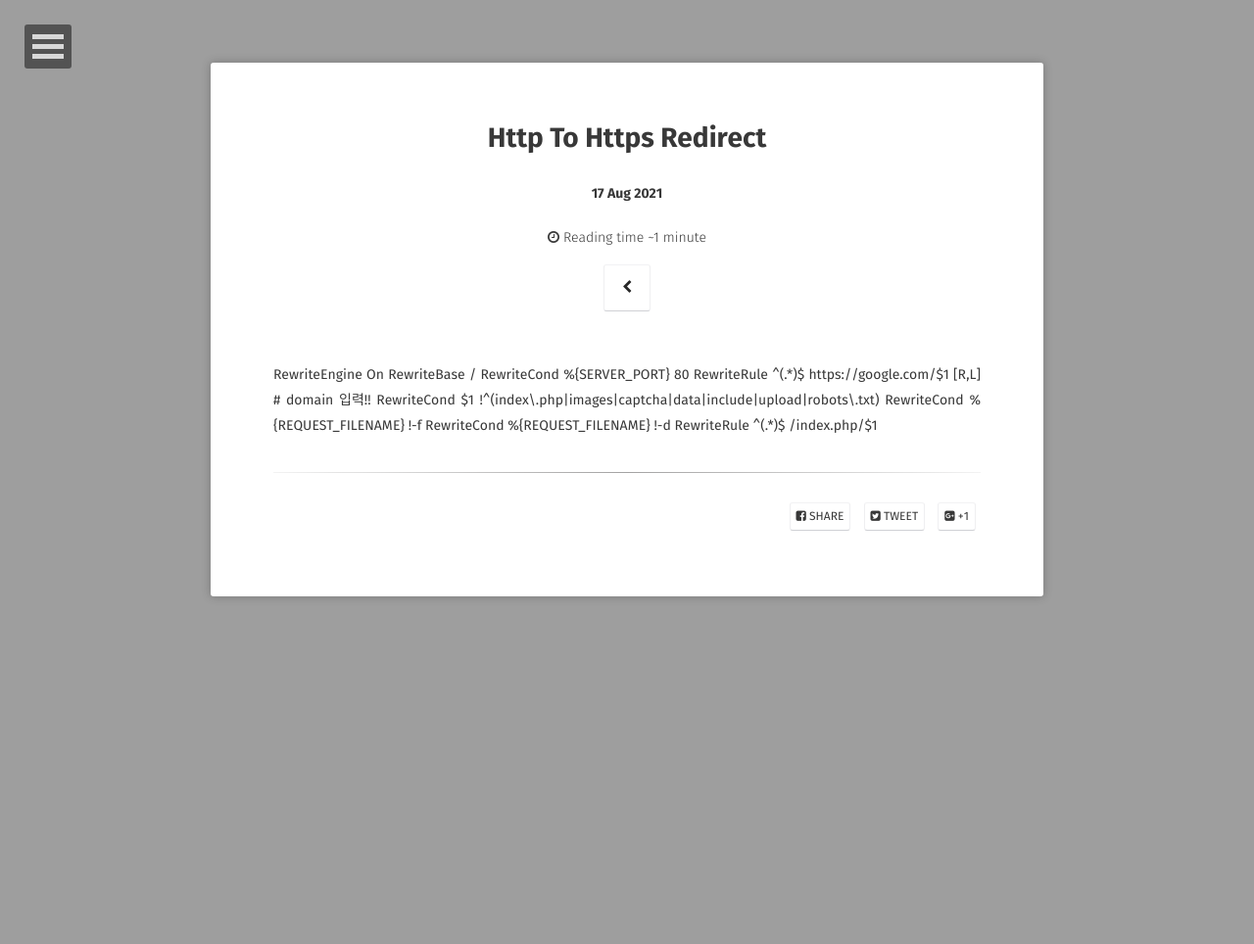
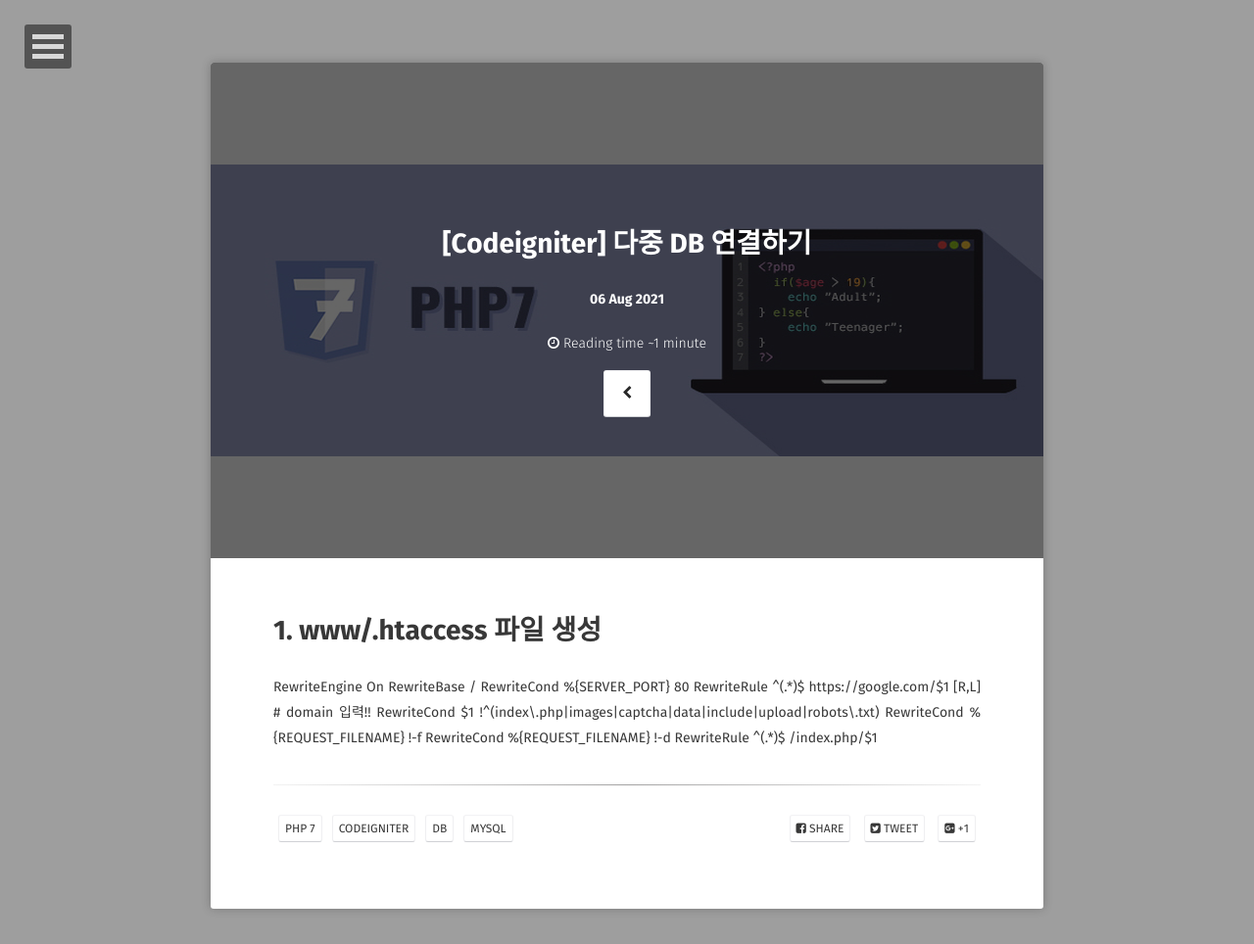
Before and after one commit to GayeonYoon/GayeonYoon.github.io, a Jekyll site: the page built from _posts/2021-08-17-HTTP-TO-HTTPS-REDIRECT.md, in a window 1280 px wide. Shown: the whole page at 98% size. Built offline with Jekyll 4.4.1, drawn with Linux system fonts in a browser that asks for light colours; some web fonts are replaced; our own code applies the rules of GitHub Pages for plain Markdown files; comment, search, counter and statistics services are not loaded.

Commit message:
Update 2021-08-17-HTTP-TO-HTTPS-REDIRECT.md

```diff
--- a/_posts/2021-08-17-HTTP-TO-HTTPS-REDIRECT.md
+++ b/_posts/2021-08-17-HTTP-TO-HTTPS-REDIRECT.md
@@ -1,3 +1,16 @@
+---
+layout: post
+title: "[Codeigniter] 다중 DB 연결하기"
+date: 2021-08-06
+excerpt: "다중 DB 연결하기"
+tags: [PHP 7, Codeigniter, DB, MySQL]
+comments: false
+ci: true
+feature: /assets/img/php_logo.jpg
+---
+
+# 1. www/.htaccess 파일 생성
+
 <IfModule mod_rewrite.c>
  RewriteEngine On
  RewriteBase /
```
